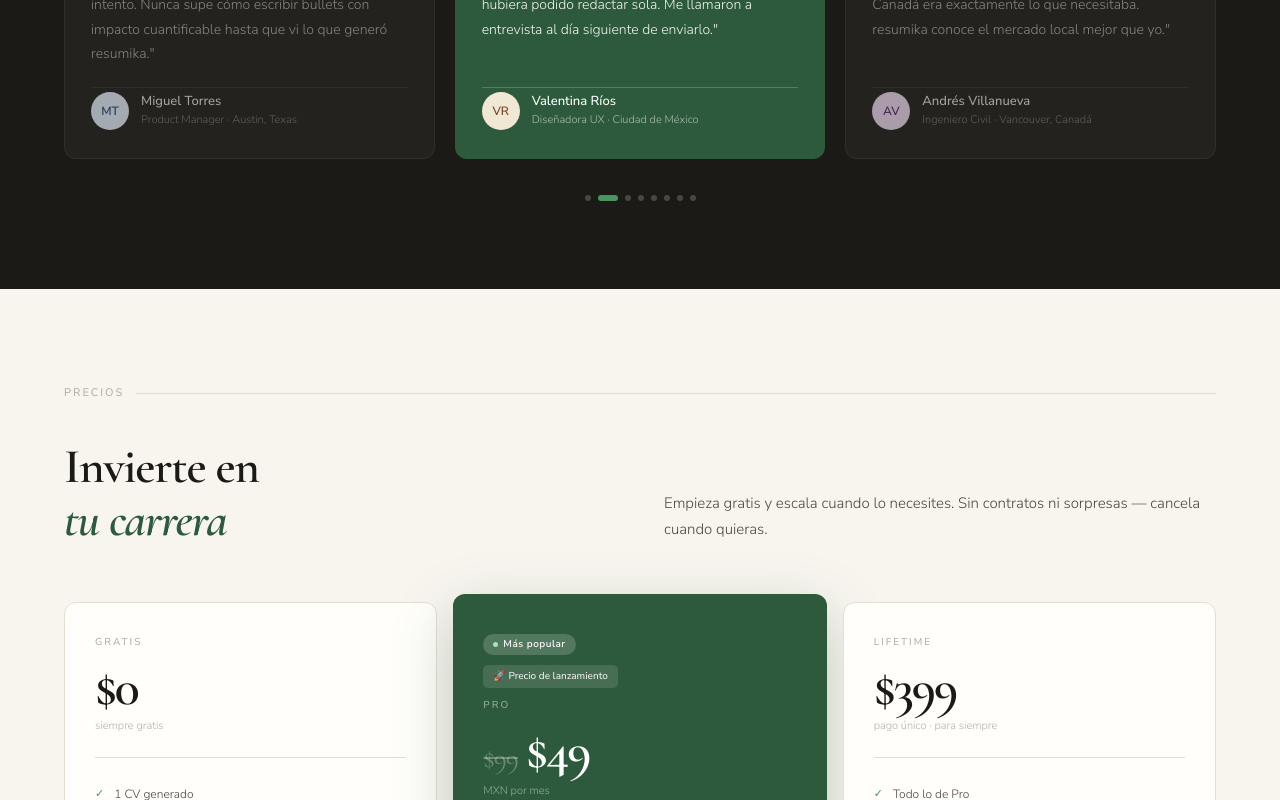
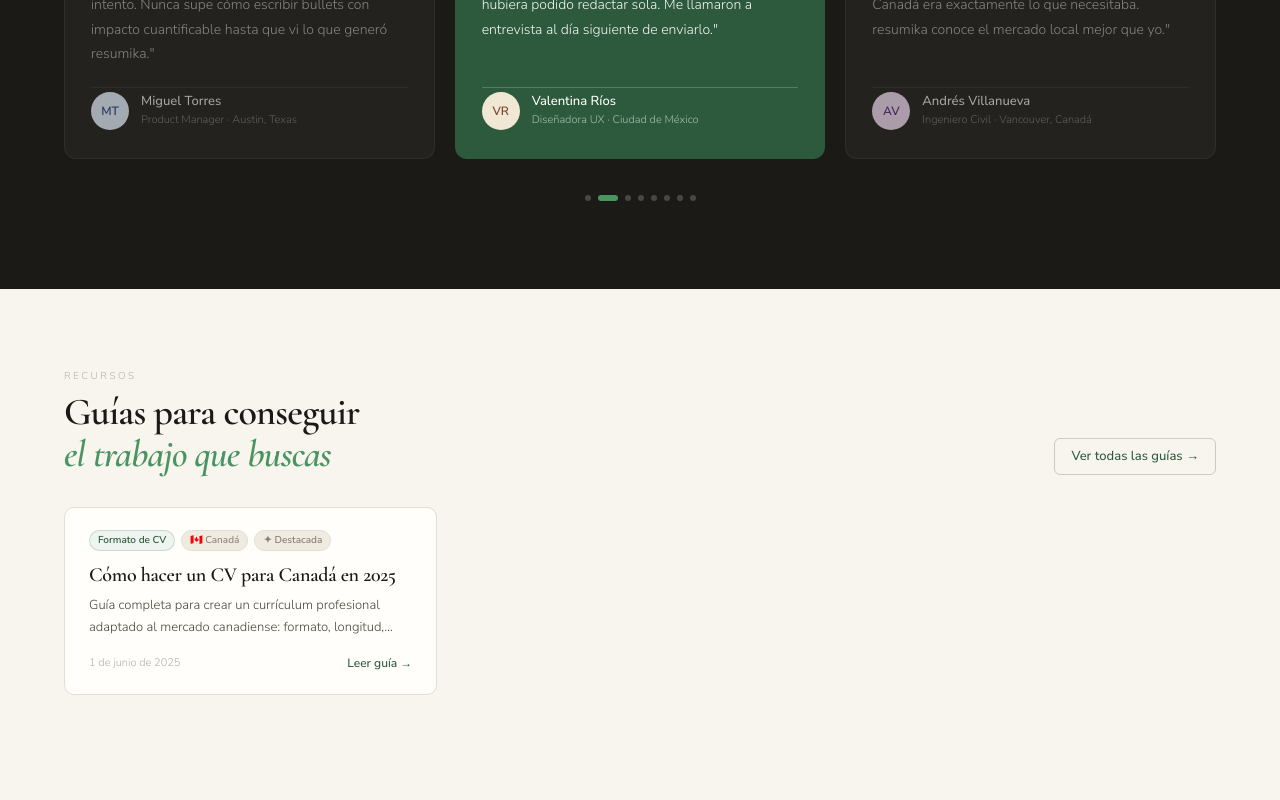
Before and after one commit to MrHugoSoy/currivo, a Next.js app: page / in a window 1280 px wide. Shown: the part 2000-2800 px from the top of the page. Built offline with nearby package versions, Linux system fonts and the light colour scheme; no server answers; the database is empty; what @react-pdf/renderer would draw is missing.

Commit message:
feat: add FeaturedGuias section to landing page

```diff
--- a/app/page.tsx
+++ b/app/page.tsx
@@ -6,6 +6,7 @@
 import Pricing from "@/components/Pricing";
 import CTASection from "@/components/CTASection";
 import Footer from "@/components/Footer";
+import { FeaturedGuias } from "@/components/guias/FeaturedGuias";
 
 export const metadata: Metadata = {
   title: "resumika — Generador de CV con Inteligencia Artificial",
@@ -81,6 +82,7 @@
         <Hero />
         <HowItWorks />
         <Testimonials />
+        <FeaturedGuias />
         <Pricing />
         <CTASection />
       </main>
```
